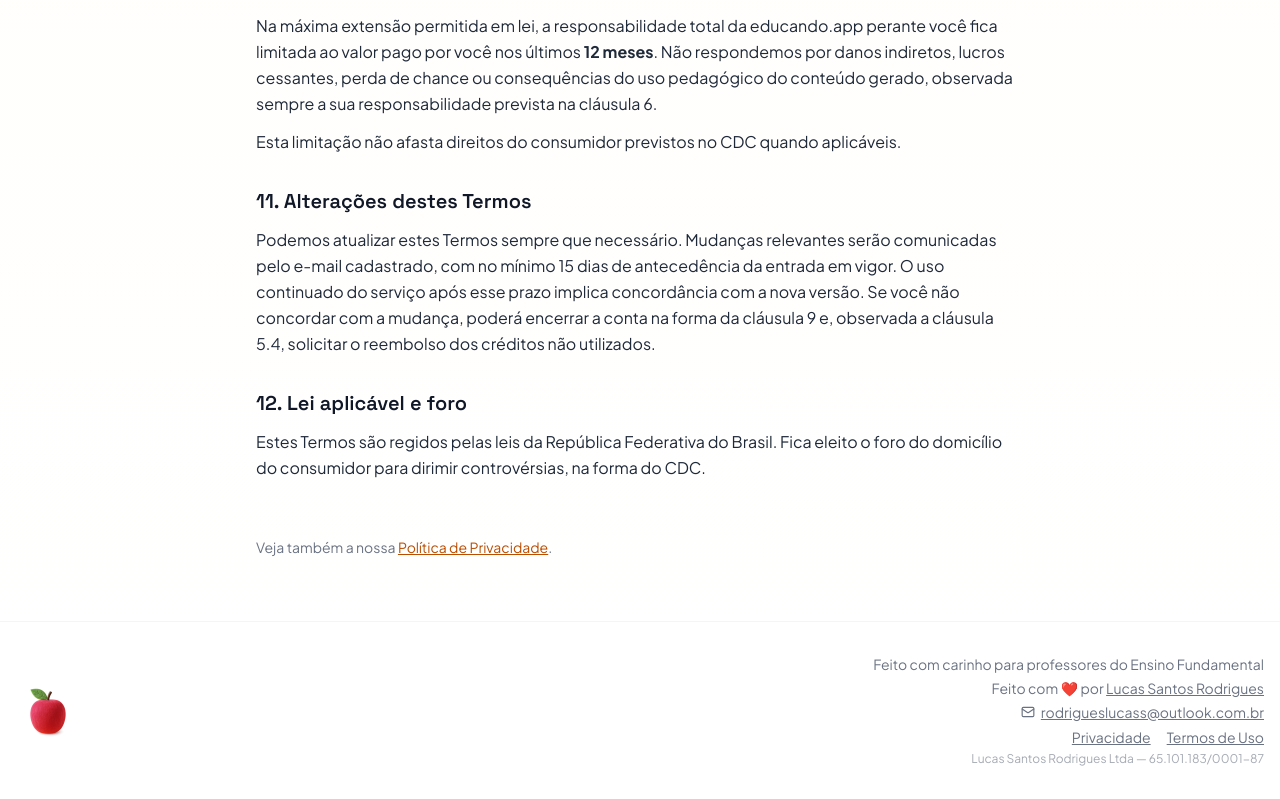
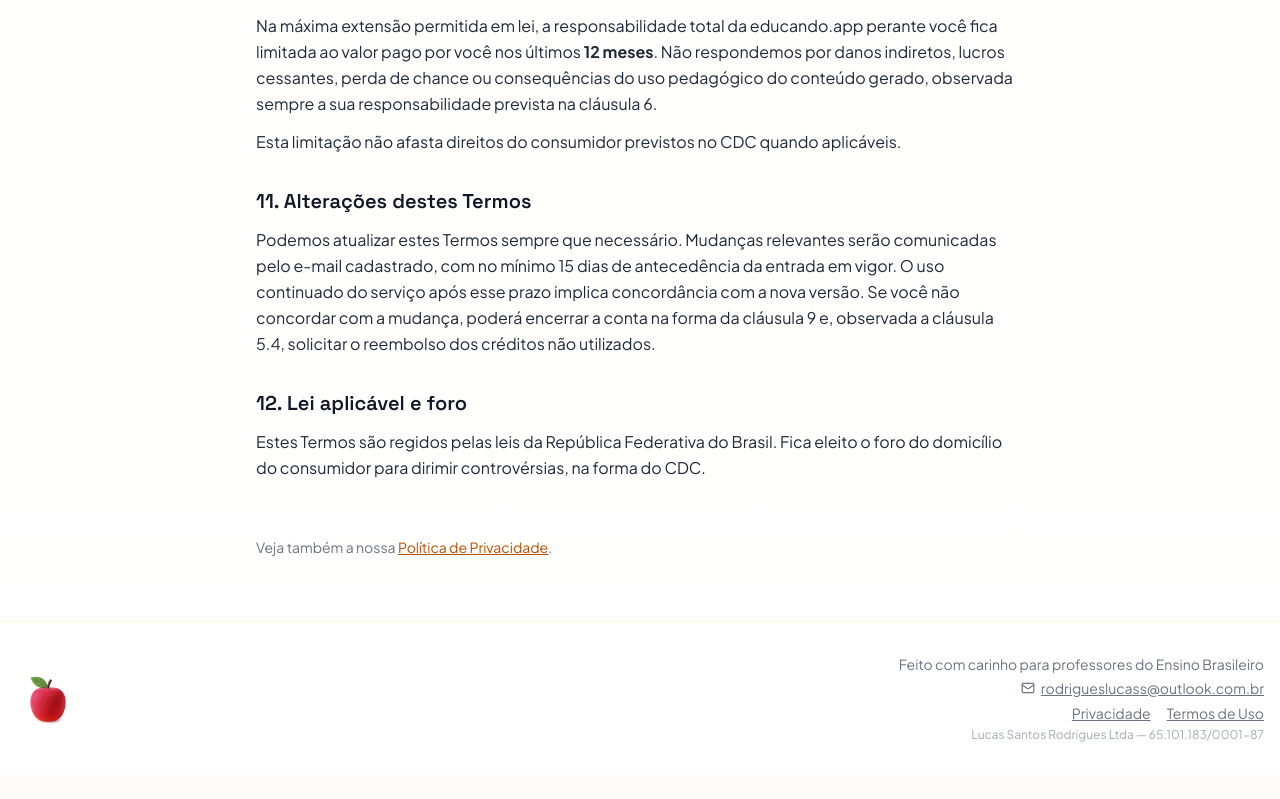
Before and after one commit to LuSrodri/educando-app, a Next.js app: page /termos in a window 1280 px wide. Shown: the part 3524-4323 px from the top of the page. After the commit the page ends 4299 px from the top, so only its background shows below. Built offline with nearby package versions, Linux system fonts and the light colour scheme; no server answers.

Commit message:
fix: update footer text for clarity and consistency

```diff
--- a/components/footer.tsx
+++ b/components/footer.tsx
@@ -15,17 +15,8 @@
             className="h-16 w-16 rounded-lg object-contain"
           />
           <div className="text-sm text-gray-500 text-center md:text-right space-y-1">
-            <p>Feito com carinho para professores do Ensino Fundamental</p>
             <p>
-              Feito com ❤️ por{" "}
-              <a
-                href="https://lusrodri.me"
-                target="_blank"
-                rel="noopener noreferrer"
-                className="underline hover:text-gray-900 transition-colors"
-              >
-                Lucas Santos Rodrigues
-              </a>
+              Feito com carinho para professores do Ensino Brasileiro
             </p>
             <p>
               <a
```
